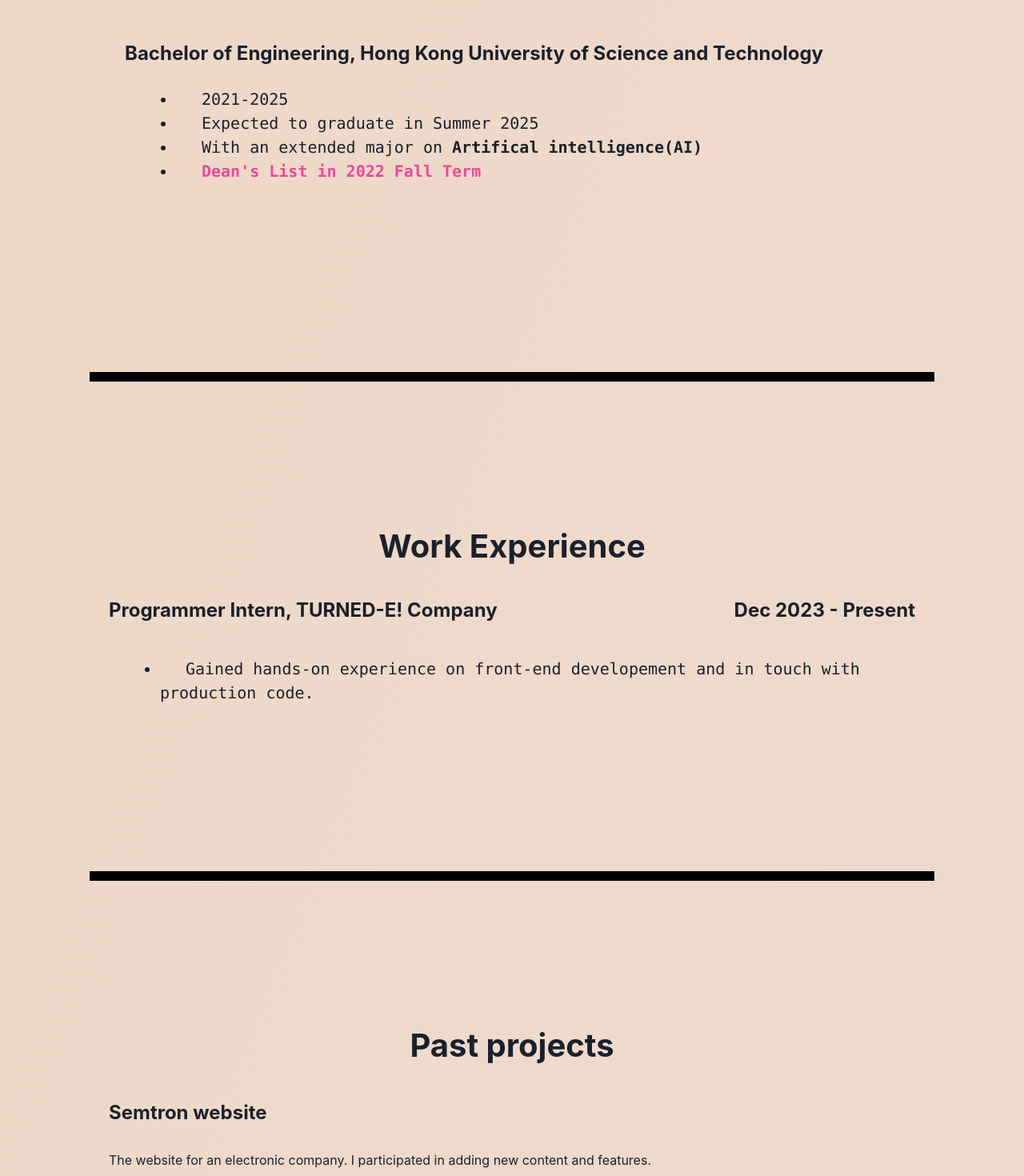
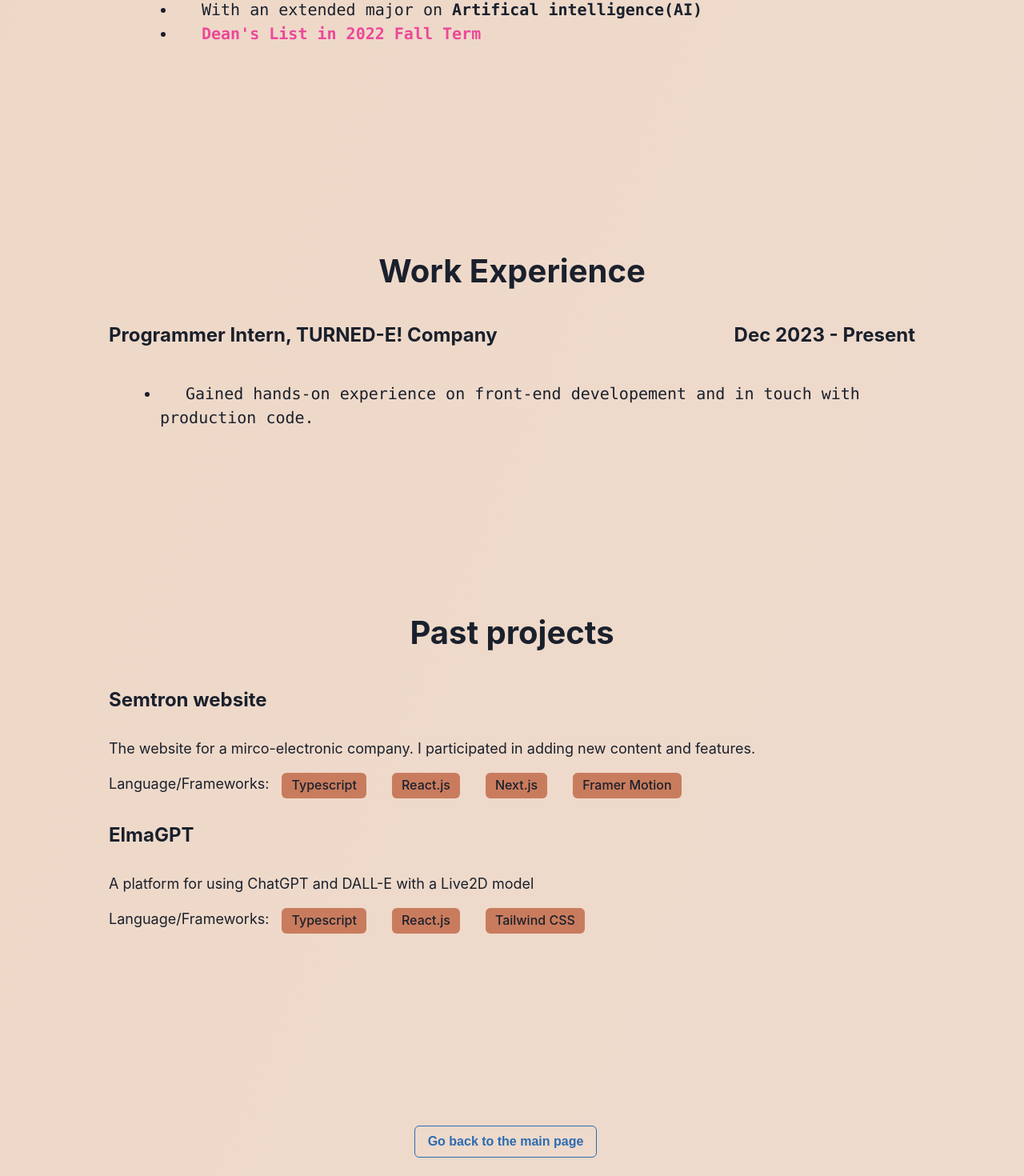
Before and after one commit to NeedSuqqort/personal-web, a React (Vite) app: page /about in a window 1280 px wide. Shown: the part 1399-2869 px from the top of the page at 80% size. Built offline with nearby package versions, Linux system fonts and the light colour scheme.

Commit message:
revamped some UI, moving content later

```diff
--- a/src/About.tsx
+++ b/src/About.tsx
@@ -49,8 +49,8 @@ const About = () => {
           </Box>
         </Section>
 
-        <Box py={40}>
-          <hr className="line" />
+        <Box py={20}>
+          <hr className="line hidden" />
         </Box>
 
         <Section>
@@ -80,8 +80,8 @@ const About = () => {
           </Box>
         </Section>
 
-        <Box py={40}>
-          <hr className="line" />
+        <Box py={20}>
+          <hr className="line hidden" />
         </Box>
 
         <Section>
@@ -110,15 +110,15 @@ const About = () => {
           </Box>
         </Section>
 
-        <Box py={40}>
-          <hr className="line" />
+        <Box py={20}>
+          <hr className="line hidden" />
         </Box>
 
         <Section>
           <Projects />
         </Section>
 
-        <Spacer />
+        <Spacer py={20} />
         <div className="flex justify-center">
           <Button
             className="flex place-self-center"
--- a/src/Projects.tsx
+++ b/src/Projects.tsx
@@ -5,15 +5,24 @@ export default function Projects() {
   return (
     <Box>
       <p className="about-subheading mb-6">Past projects</p>
-      <Box>
+      <Box my={6}>
         {projectData.map((project) => (
-          <Flex direction={"column"} className="space-y-4" key={project.id}>
+          <Flex
+            direction={"column"}
+            className="space-y-4 text-lg"
+            key={project.id}
+            my={4}
+          >
             <Heading fontSize={"2xl"}>{project.title}</Heading>
             <Text className="indent-6">{project.desc}</Text>
             <Flex px={6}>
               <Text>Language/Frameworks: </Text>
               {project.tools.map((tool) => (
-                <Tag className="rounded-full mx-4" size="lg" colorScheme="blue">
+                <Tag
+                  className="rounded-full mx-4"
+                  size="lg"
+                  bgColor={"#C97C5D"}
+                >
                   {tool}
                 </Tag>
               ))}
--- a/src/Section.tsx
+++ b/src/Section.tsx
@@ -6,9 +6,9 @@ export default function Section({ children }: any) {
   const inView = useInView(ref, { once: true });
 
   const animateStyling = {
-    transform: inView ? "none" : "translateY(30px)",
+    transform: inView ? "none" : "translateX(-200px)",
     opacity: inView ? 1 : 0,
-    transition: "all 0.9s cubic-bezier(0.17, 0.55, 0.55, 1) 0.5s",
+    transition: "all 0.4s cubic-bezier(0.17, 0.55, 0.55, 1) 0.5s",
   };
 
   return (
--- a/src/constants.ts
+++ b/src/constants.ts
@@ -17,8 +17,15 @@ export const projectData = [
   {
     id: 1,
     title: "Semtron website",
-    desc: "The website for an electronic company. I participated in adding new content and features.",
+    desc: "The website for a mirco-electronic company. I participated in adding new content and features.",
     tools: ["Typescript", "React.js", "Next.js", "Framer Motion"],
+    url: "",
+  },
+  {
+    id: 2,
+    title: "ElmaGPT",
+    desc: "A platform for using ChatGPT and DALL-E with a Live2D model",
+    tools: ["Typescript", "React.js", "Tailwind CSS"],
     url: "",
   },
 ];
```
